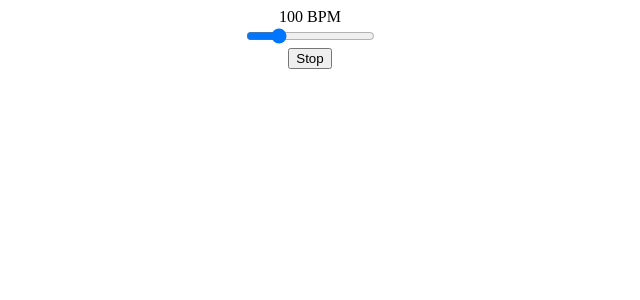
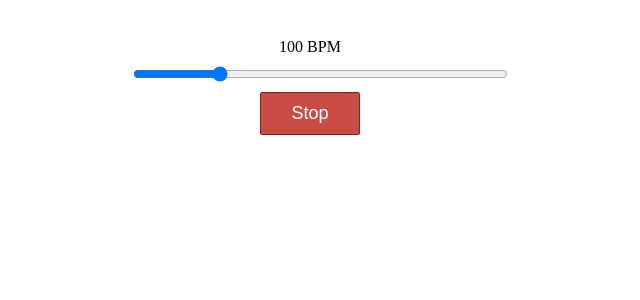
Before and after one commit to ahan1986/Metronome, a React (Create React App) app in the folder react-metronome/: page / in a window 1280 px wide. Shown: the top 300 px of the page, without its empty margins (330-970 px from the left). Built offline with nearby package versions, Linux system fonts and the light colour scheme.

Commit message:
create button

```diff
--- a/react-metronome/src/App.css
+++ b/react-metronome/src/App.css
@@ -1,32 +1,21 @@
 .App {
   text-align: center;
+  max-width: 375px;
+  margin: 0 auto;
+  padding: 30px;
 }
 
-.App-logo {
-  animation: App-logo-spin infinite 20s linear;
-  height: 40vmin;
+.bpm-slider input {
+  width: 100%;
+  margin: 10px;
 }
 
-.App-header {
-  background-color: #282c34;
-  min-height: 100vh;
-  display: flex;
-  flex-direction: column;
-  align-items: center;
-  justify-content: center;
-  font-size: calc(10px + 2vmin);
-  color: white;
+.App button {
+  background: #c94d46;
+  padding: 10px;
+  border: 1px solid #832420;
+  border-radius: 2px;
+  width: 100px;
+  color: #fff;
+  font-size: 18px;
 }
-
-.App-link {
-  color: #61dafb;
-}
-
-@keyframes App-logo-spin {
-  from {
-    transform: rotate(0deg);
-  }
-  to {
-    transform: rotate(360deg);
-  }
-}
```
